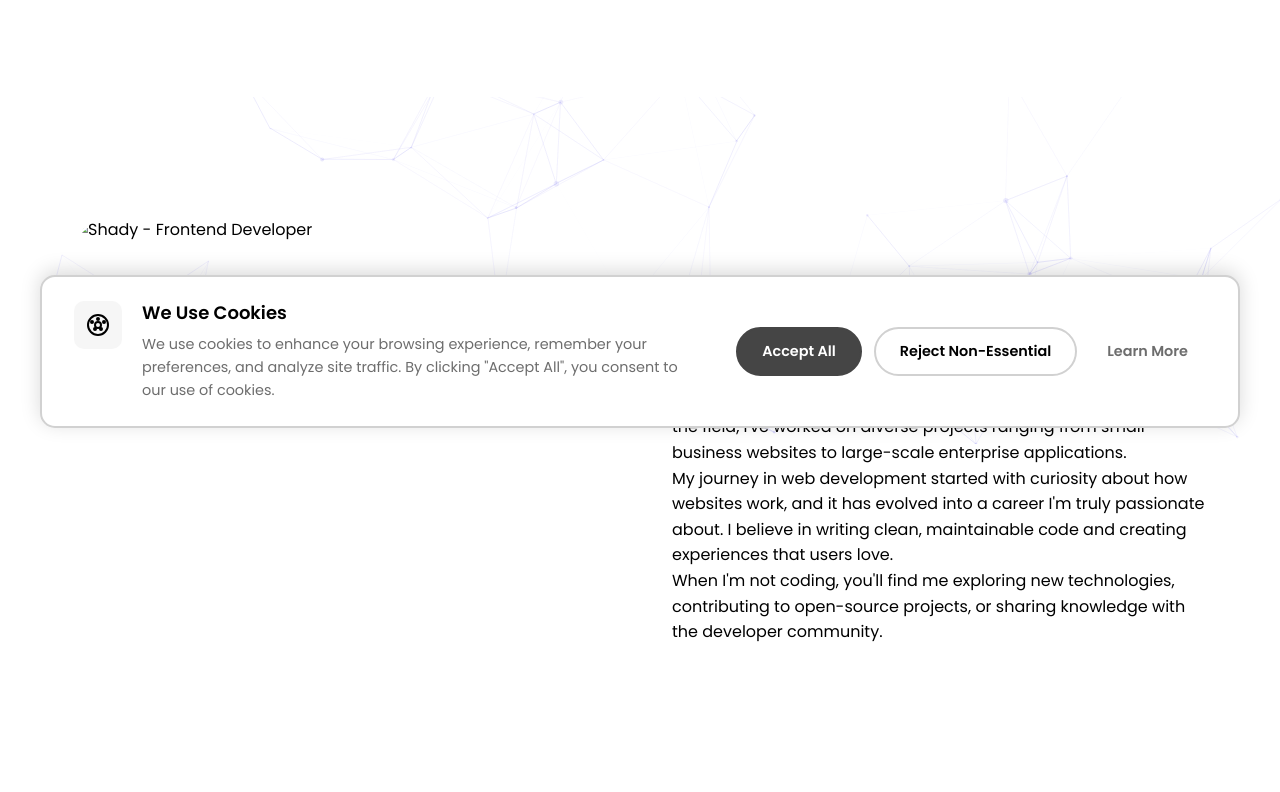
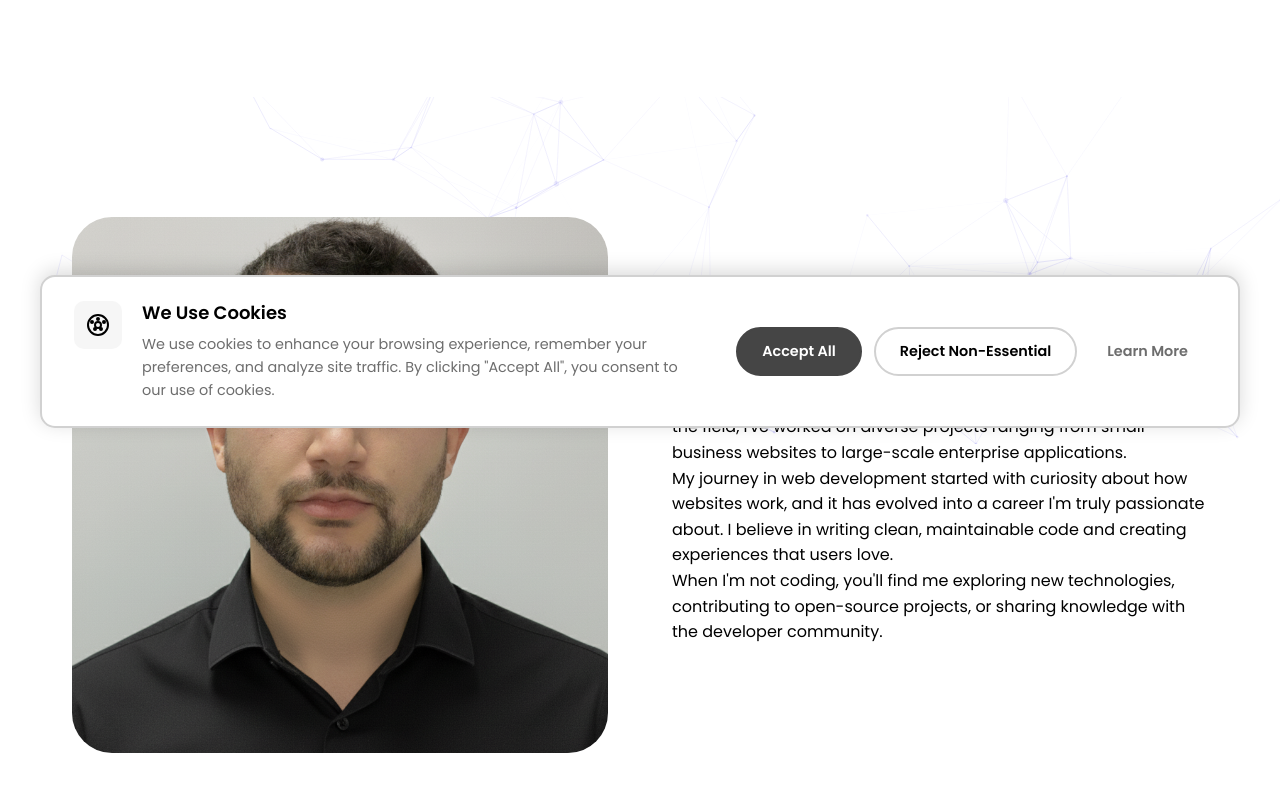
Before and after one commit to shadygaber-dev/shadygaber-dev, a website with bundled scripts: page about.html in a window 1280 px wide. Shown: the part 356-1148 px from the top of the page. Built offline with nearby package versions, Linux system fonts and the light colour scheme.

Commit message:
Update about.html

```diff
--- a/about.html
+++ b/about.html
@@ -97,7 +97,7 @@
             <div class="about-grid">
                 <div class="about-image-full fade-in-left">
                     <div class="image-wrapper">
-                        <img src="Gemini_Generated_Image_1oede11oede11oed.png" alt="Shady - Frontend Developer"
+                        <img src="./images/Gemini_Generated_Image_1oede11oede11oed.png" alt="Shady - Frontend Developer"
                             class="profile-image-full">
                     </div>
                 </div>
```
